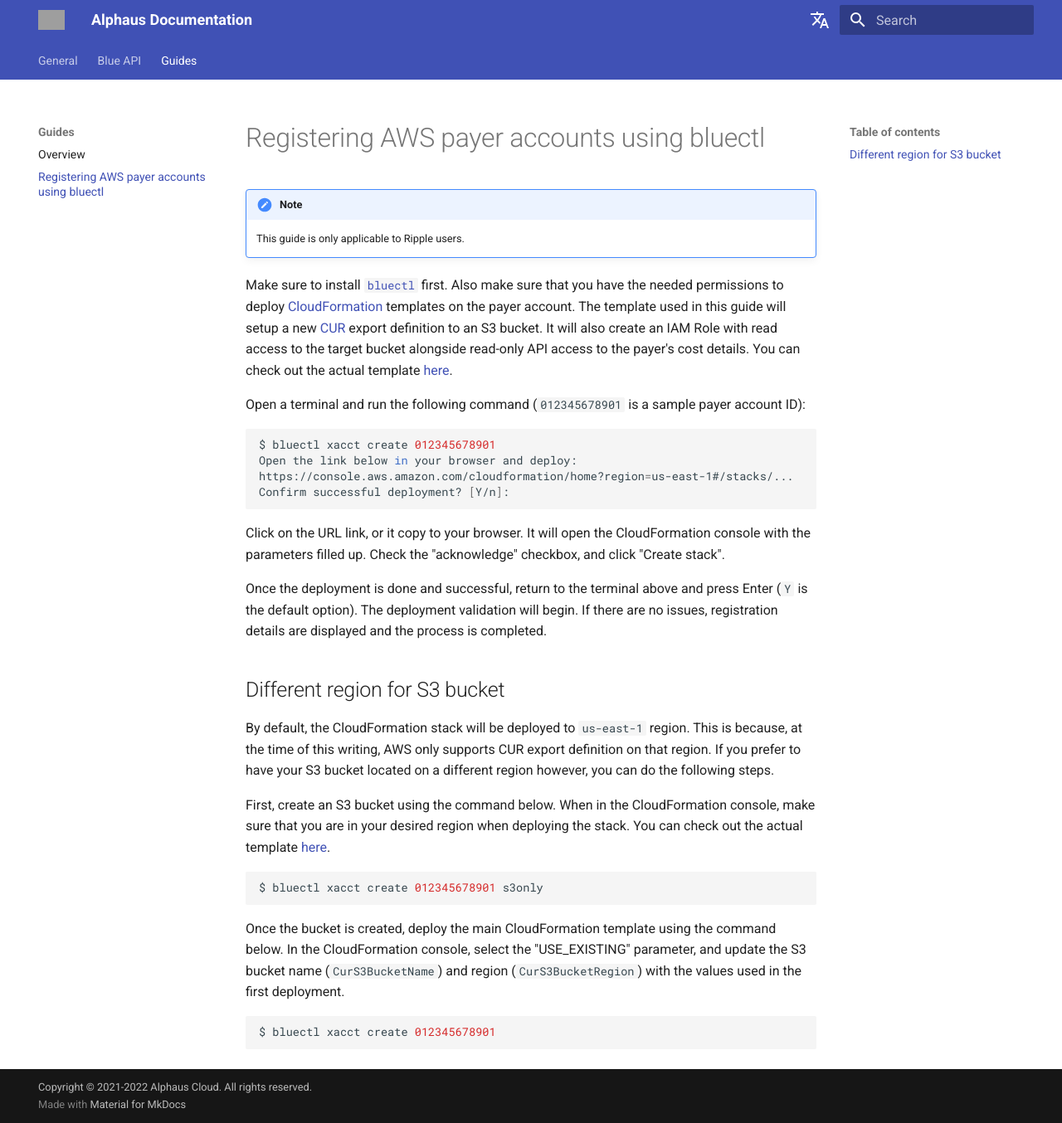
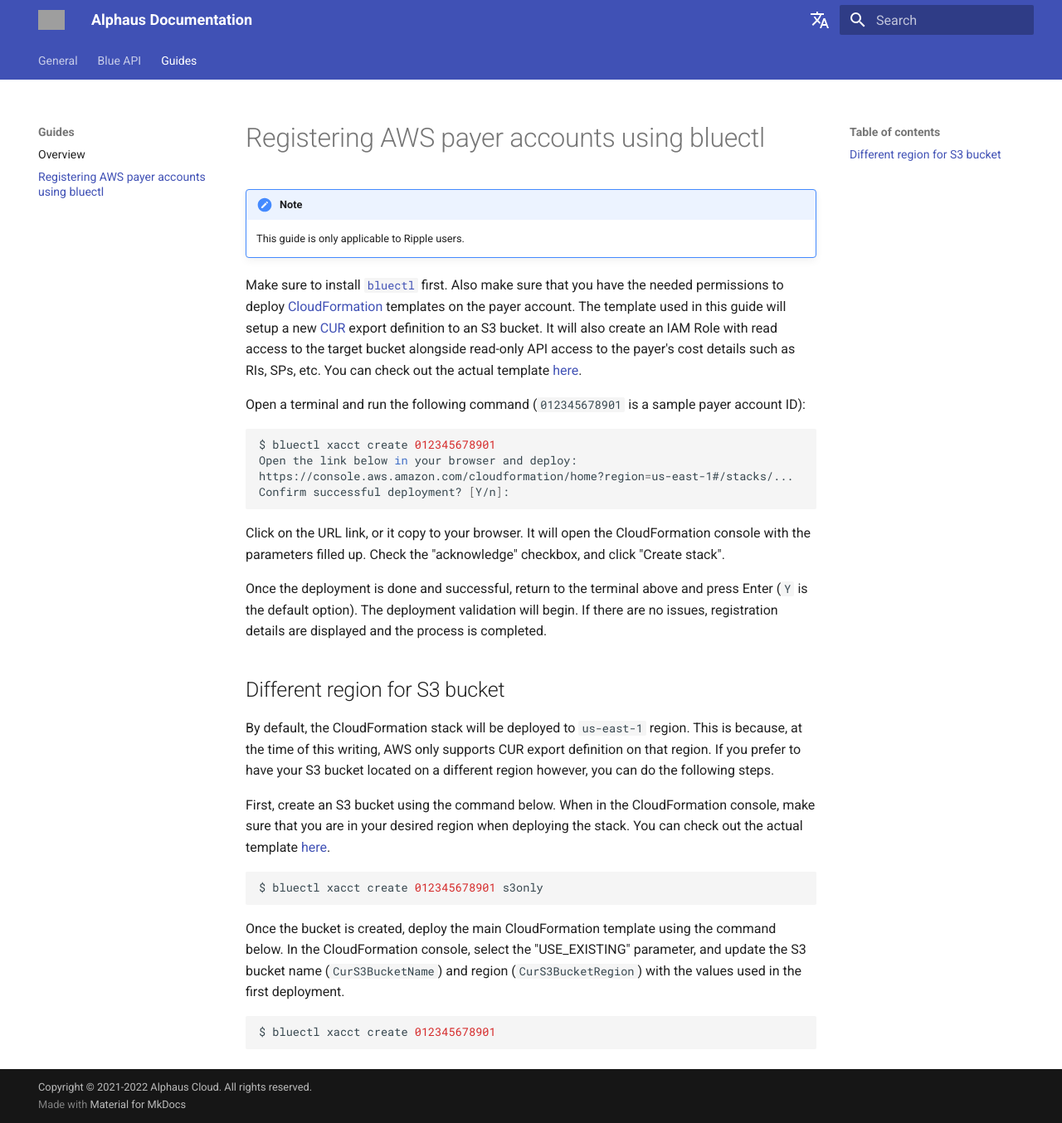
Before and after one commit to alphauslabs/tmpdocs, an MkDocs documentation site: the page built from docs/guides/aws-register-payer.md, in a window 1280 px wide and 1354 px high. Shown: the whole window at 83% size. Built offline with MkDocs 1.6.1 and Material for MkDocs 9.7.7, drawn with Linux system fonts in a browser that asks for light colours; comment, search, counter and statistics services are not loaded; grey boxes are pictures that could not be loaded.

Commit message:
docs: wip register aws payer

```diff
--- a/docs/guides/aws-register-payer.md
+++ b/docs/guides/aws-register-payer.md
@@ -3,7 +3,7 @@
 !!! note
     This guide is only applicable to Ripple users.
 
-Make sure to install [`bluectl`](https://alphauslabs.github.io/docs/blueapi/bluectl/) first. Also make sure that you have the needed permissions to deploy [CloudFormation](https://aws.amazon.com/cloudformation/) templates on the payer account. The template used in this guide will setup a new [CUR](https://docs.aws.amazon.com/cur/latest/userguide/what-is-cur.html) export definition to an S3 bucket. It will also create an IAM Role with read access to the target bucket alongside read-only API access to the payer's cost details. You can check out the actual template [here](https://alphaus-cloudformation-templates.s3.ap-northeast-1.amazonaws.com/alphauscurexportdef-v1.yml).
+Make sure to install [`bluectl`](https://alphauslabs.github.io/docs/blueapi/bluectl/) first. Also make sure that you have the needed permissions to deploy [CloudFormation](https://aws.amazon.com/cloudformation/) templates on the payer account. The template used in this guide will setup a new [CUR](https://docs.aws.amazon.com/cur/latest/userguide/what-is-cur.html) export definition to an S3 bucket. It will also create an IAM Role with read access to the target bucket alongside read-only API access to the payer's cost details such as RIs, SPs, etc. You can check out the actual template [here](https://alphaus-cloudformation-templates.s3.ap-northeast-1.amazonaws.com/alphauscurexportdef-v1.yml).
 
 Open a terminal and run the following command (`012345678901` is a sample payer account ID):
 
```
